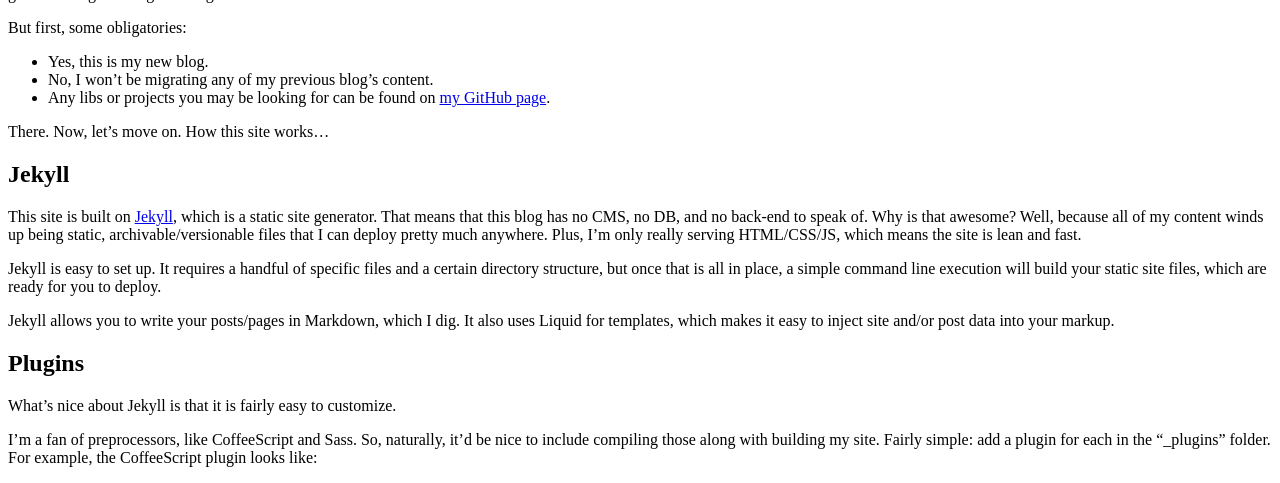
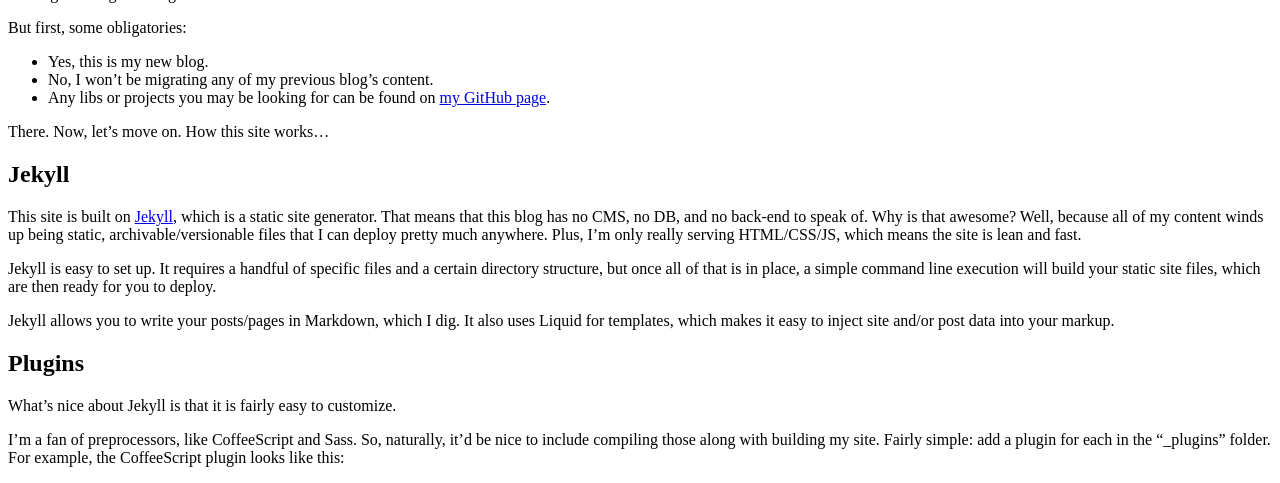
Before and after one commit to redhotvengeance/redhotvengeance.com, a Jekyll site: the page built from _posts/2012-09-03-out-of-the-ashes.markdown, in a window 1280 px wide and 1400 px high, scrolled down 873 px, cut to the strip 0-483 px from the top of the window. Built offline with Jekyll 4.4.1, drawn with Linux system fonts in a browser that asks for light colours; comment, search, counter and statistics services are not loaded; some of the changed text lies outside the part shown.

Commit message:
Fix typos in first post

```diff
--- a/_posts/2012-09-03-out-of-the-ashes.markdown
+++ b/_posts/2012-09-03-out-of-the-ashes.markdown
@@ -28,7 +28,7 @@
 
 This site is built on [Jekyll](https://github.com/mojombo/jekyll), which is a static site generator. That means that this blog has no CMS, no DB, and no back-end to speak of. Why is that awesome? Well, because all of my content winds up being static, archivable/versionable files that I can deploy pretty much anywhere. Plus, I'm only really serving HTML/CSS/JS, which means the site is lean and fast.
 
-Jekyll is easy to set up. It requires a handful of specific files and a certain directory structure, but once that is all in place, a simple command line execution will build your static site files, which are ready for you to deploy.
+Jekyll is easy to set up. It requires a handful of specific files and a certain directory structure, but once all of that is in place, a simple command line execution will build your static site files, which are then ready for you to deploy.
 
 Jekyll allows you to write your posts/pages in Markdown, which I dig. It also uses Liquid for templates, which makes it easy to inject site and/or post data into your markup.
 
@@ -36,7 +36,7 @@
 
 What's nice about Jekyll is that it is fairly easy to customize.
 
-I'm a fan of preprocessors, like CoffeeScript and Sass. So, naturally, it'd be nice to include compiling those along with building my site. Fairly simple: add a plugin for each in the "_plugins" folder. For example, the CoffeeScript plugin looks like:
+I'm a fan of preprocessors, like CoffeeScript and Sass. So, naturally, it'd be nice to include compiling those along with building my site. Fairly simple: add a plugin for each in the "_plugins" folder. For example, the CoffeeScript plugin looks like this:
 
 {% codeblock coffeescript_converter.rb lang:ruby %}
 module Jekyll
@@ -65,7 +65,7 @@
 end
 {% endcodeblock %}
 
-Now, when Jekyll builds, any file with a ".coffee" extension will be ran through this converter, which will compile it into JavaScript.
+Now when Jekyll builds, any file with a ".coffee" extension will be ran through this converter, which will compile it into JavaScript.
 
 Another handy use for plugins are Liquid extensions. For instance, I wanted to customize how post dates would appear, so I wrote a small Liquid extension:
 
```
Also changed, not shown: other parts of _posts/2012-09-03-out-of-the-ashes.markdown (+2 -2 lines).
